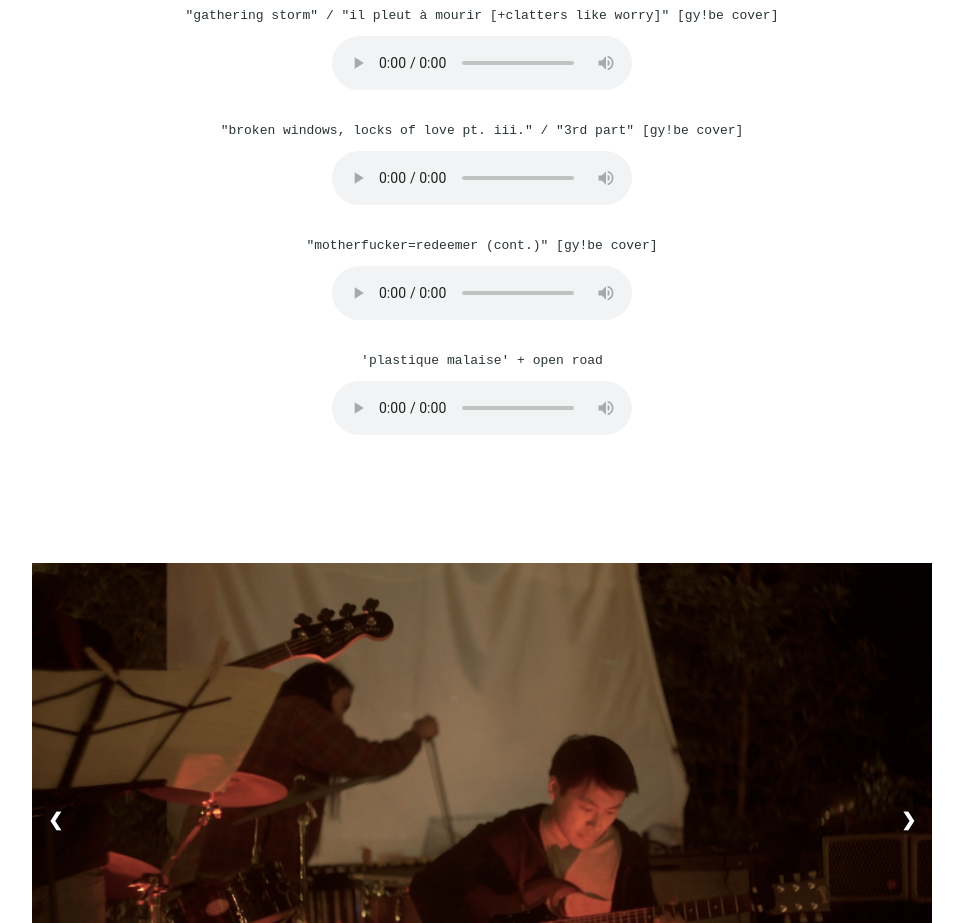
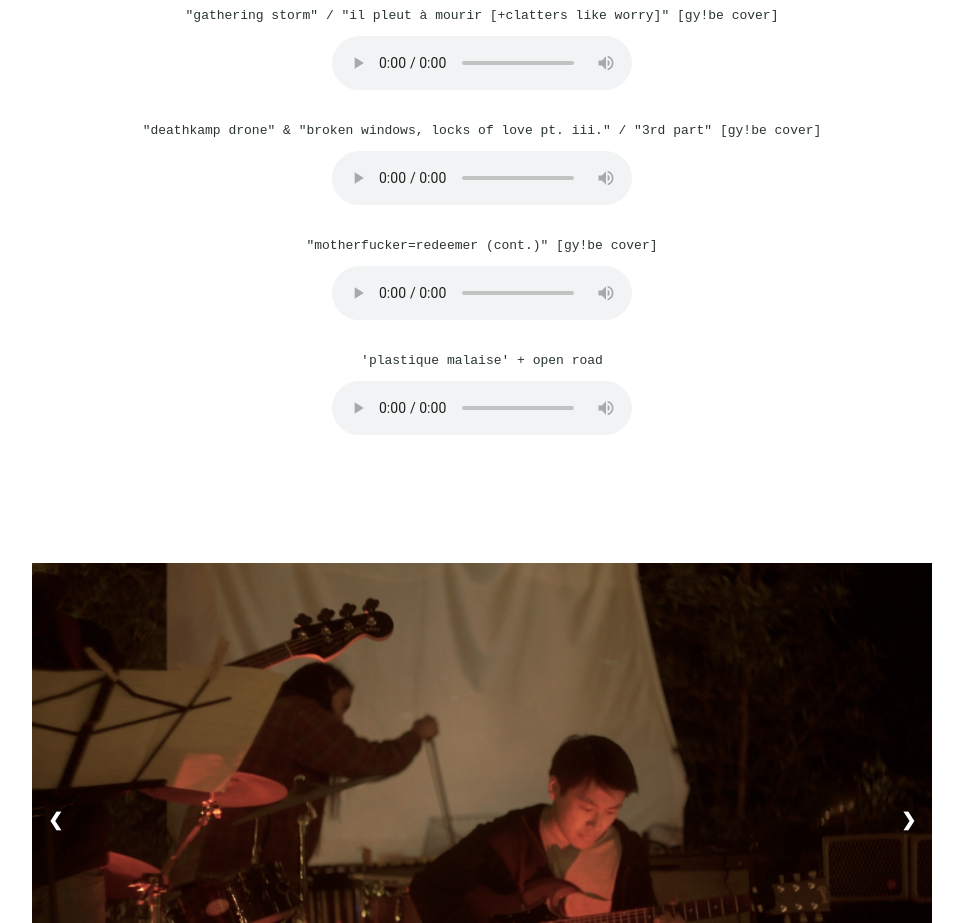
Before and after one commit to renocasino/renocasino.github.io, a plain HTML site: page media.html in a window 1280 px wide. Shown: the part 1720-2643 px from the top of the page, without its empty margins (158-1121 px from the left). Drawn offline with Linux system fonts and the light colour scheme.

Commit message:
edited media page

```diff
--- a/media.html
+++ b/media.html
@@ -168,7 +168,7 @@
 		</div>
 		<div class="audioClip">
 			<div>
-				<p>"broken windows, locks of love pt. iii." / "3rd part"     [gy!be cover]</p>
+				<p>"deathkamp drone" & "broken windows, locks of love pt. iii." / "3rd part"     [gy!be cover]</p>
 			</div>
 			<div>
 				<audio controls controlsList="noplaybackrate nodownload">
```
